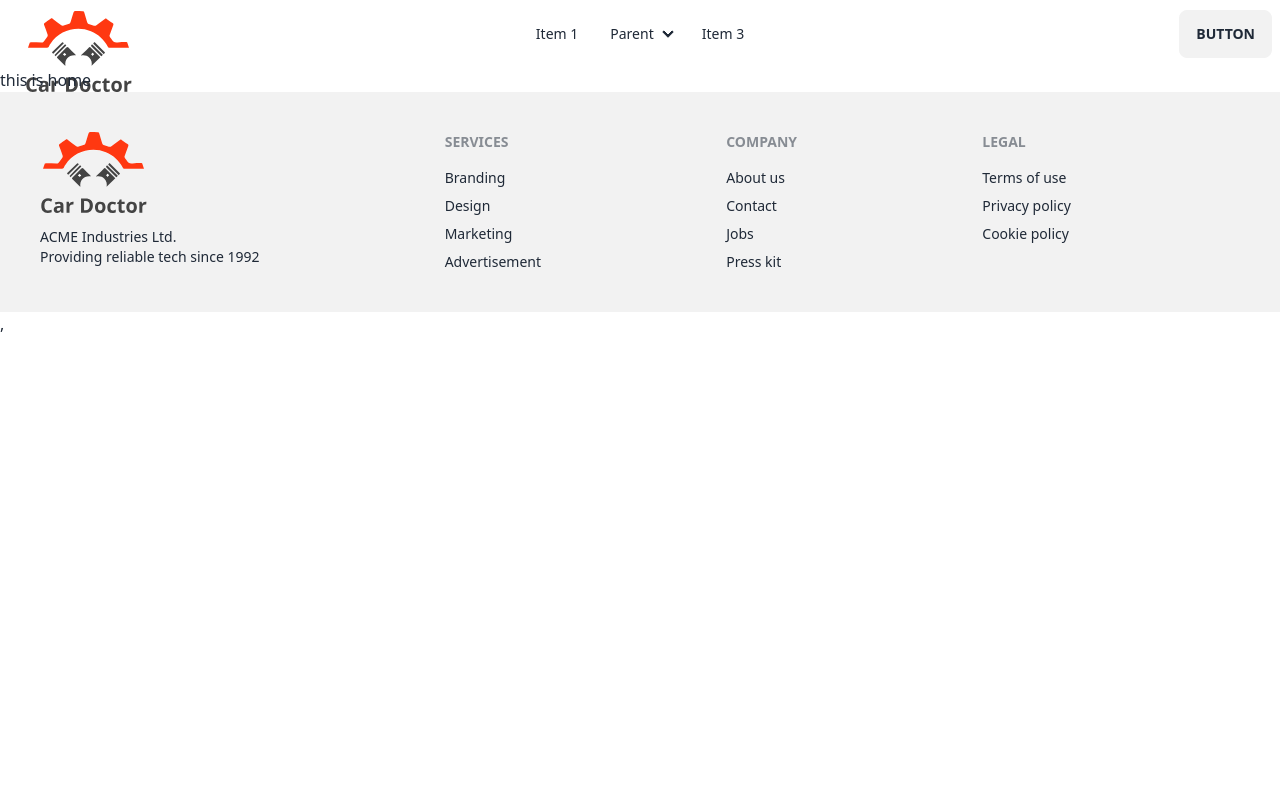
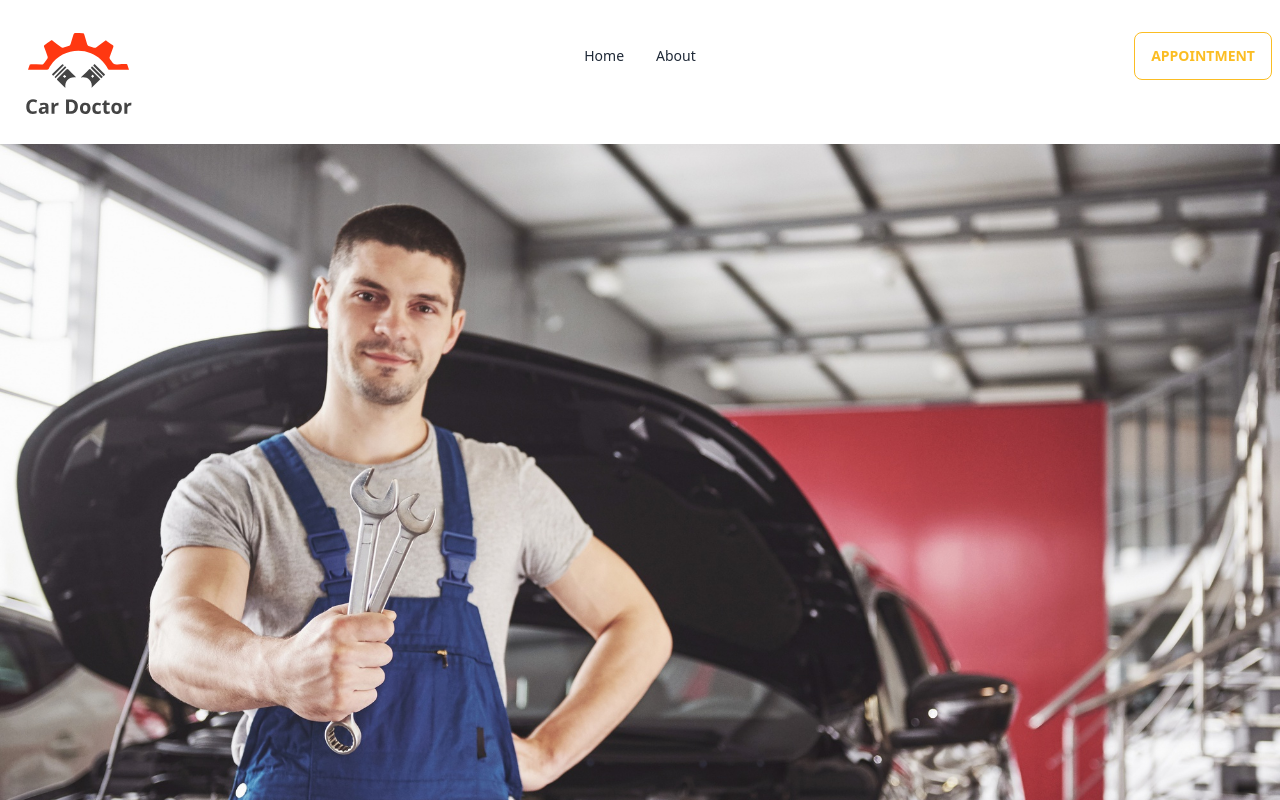
Before and after one commit to Ahnaf-17/four-wheeler-client, a React (Vite) app: page / in a window 1280 px wide. Shown: the top 800 px of the page. Built offline with nearby package versions, Linux system fonts and the light colour scheme.

Commit message:
banner design modified

```diff
--- /dev/null
+++ b/src/Pages/Home/Banner/Banner.jsx
@@ -0,0 +1,43 @@
+import img1 from '../../../assets/images/banner/1.jpg'
+import img2 from '../../../assets/images/banner/2.jpg'
+import img3 from '../../../assets/images/banner/3.jpg'
+import img4 from '../../../assets/images/banner/4.jpg'
+import img5 from '../../../assets/images/banner/5.jpg'
+import img6 from '../../../assets/images/banner/6.jpg'
+
+const Banner = () => {
+    return (
+        <div className="carousel w-full">
+            <div id="slide1" className="carousel-item relative w-full">
+                <img src={img1} className="w-full" />
+                <div className="absolute flex transform -translate-y-1/2 left-5 right-5 justify-end bottom-0">
+                    <a href="#slide4" className="btn btn-circle mr-4">❮</a>
+                    <a href="#slide2" className="btn btn-circle">❯</a>
+                </div>
+            </div>
+            <div id="slide2" className="carousel-item relative w-full">
+                <img src={img2} />
+                <div className="absolute flex transform -translate-y-1/2 left-5 right-5 justify-end bottom-0">
+                    <a href="#slide1" className="btn btn-circle mr-4">❮</a>
+                    <a href="#slide3" className="btn btn-circle">❯</a>
+                </div>
+            </div>
+            <div id="slide3" className="carousel-item relative w-full">
+                <img src={img3} className="w-full" />
+                <div className="absolute flex transform -translate-y-1/2 left-5 right-5 justify-end bottom-0">
+                    <a href="#slide2" className="btn btn-circle mr-4">❮</a>
+                    <a href="#slide4" className="btn btn-circle">❯</a>
+                </div>
+            </div>
+            <div id="slide4" className="carousel-item relative w-full">
+                <img src={img4} className="w-full" />
+                <div className="absolute flex transform -translate-y-1/2 left-5 right-5 justify-end bottom-0">
+                    <a href="#slide3" className="btn btn-circle mr-4">❮</a>
+                    <a href="#slide1" className="btn btn-circle">❯</a>
+                </div>
+            </div>
+        </div>
+    );
+};
+
+export default Banner;
--- a/src/Pages/Home/Home/Home.jsx
+++ b/src/Pages/Home/Home/Home.jsx
@@ -1,8 +1,9 @@
+import Banner from "../Banner/Banner";
 
 const Home = () => {
     return (
         <div>
-            <h2>this is home</h2>
+            <Banner></Banner>
         </div>
     );
 };
--- a/src/Pages/Shared/Navbar/Navbar.jsx
+++ b/src/Pages/Shared/Navbar/Navbar.jsx
@@ -2,23 +2,20 @@ import { Link } from "react-router-dom";
 import logo from '../../../assets/logo.svg';
 
 const Navbar = () => {
+    const navItems = <>
+        <li><Link to='/'>Home</Link></li>
+        <li><Link to='/about'>About</Link></li>
+
+    </>
     return (
-<div className="navbar bg-base-100">
+        <div className="navbar bg-base-100 h-28 mb-8">
             <div className="navbar-start">
                 <div className="dropdown">
                     <label tabIndex={0} className="btn btn-ghost lg:hidden">
                         <svg xmlns="http://www.w3.org/2000/svg" className="h-5 w-5" fill="none" viewBox="0 0 24 24" stroke="currentColor"><path strokeLinecap="round" strokeLinejoin="round" strokeWidth="2" d="M4 6h16M4 12h8m-8 6h16" /></svg>
                     </label>
                     <ul tabIndex={0} className="menu menu-sm dropdown-content mt-3 z-[1] p-2 shadow bg-base-100 rounded-box w-52">
-        <li><a>Item 1</a></li>
-        <li>
-          <a>Parent</a>
-          <ul className="p-2">
-            <li><a>Submenu 1</a></li>
-            <li><a>Submenu 2</a></li>
-          </ul>
-        </li>
-        <li><a>Item 3</a></li>
+                        {navItems}
                     </ul>
                 </div>
                 <Link className="btn btn-ghost normal-case text-xl">
@@ -27,21 +24,12 @@ const Navbar = () => {
             </div>
             <div className="navbar-center hidden lg:flex">
                 <ul className="menu menu-horizontal px-1">
-      <li><a>Item 1</a></li>
-      <li tabIndex={0}>
-        <details>
-          <summary>Parent</summary>
-          <ul className="p-2">
-            <li><a>Submenu 1</a></li>
-            <li><a>Submenu 2</a></li>
-          </ul>
-        </details>
-      </li>
-      <li><a>Item 3</a></li>
+                    {navItems}
                 </ul>
             </div>
             <div className="navbar-end">
-    <a className="btn">Button</a>
+            <button className="btn btn-outline btn-warning">Appointment</button>
+
             </div>
         </div>
     );
```
Lines whose indentation alone changed are shown as unchanged.
